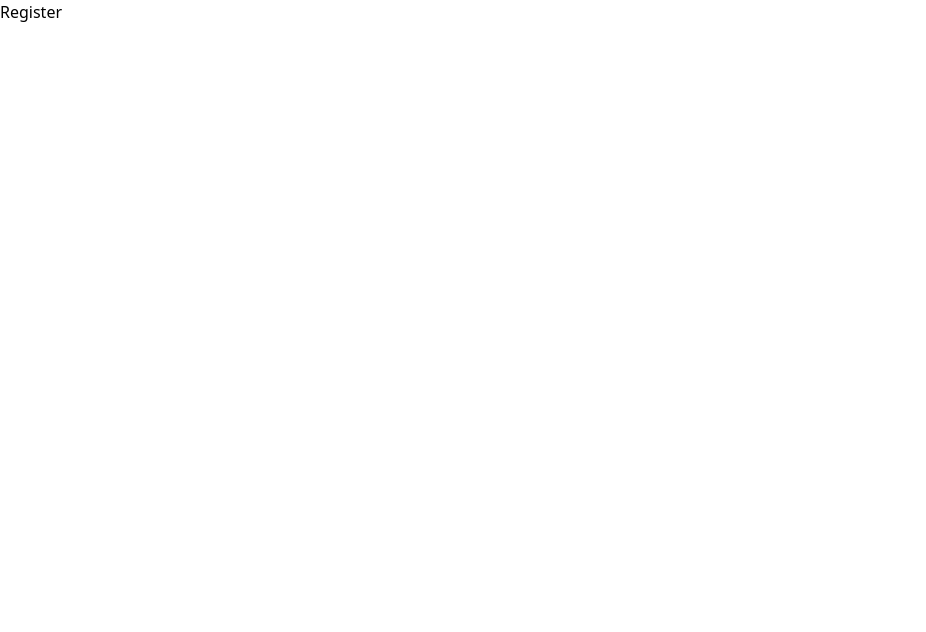
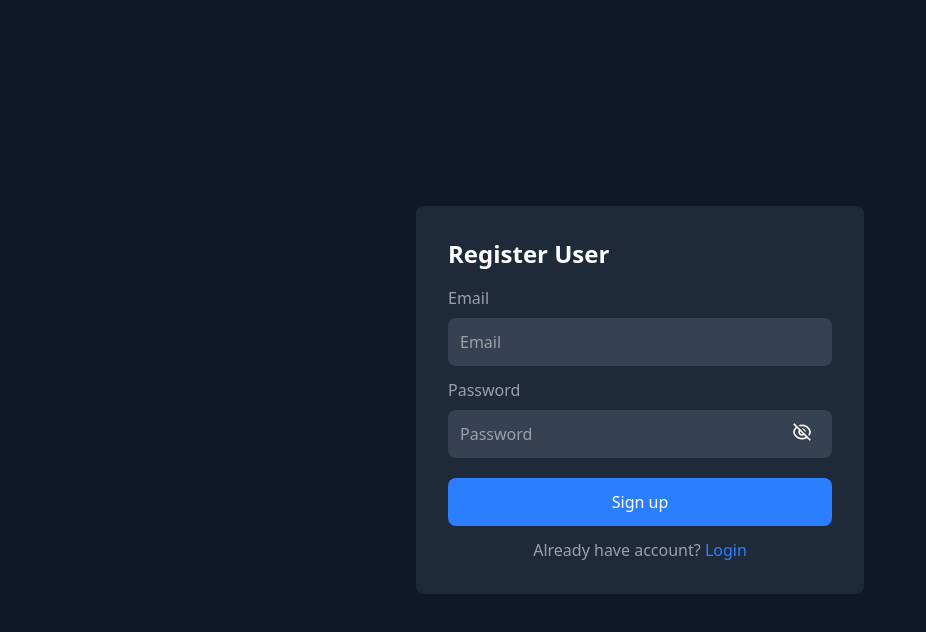
Before and after one commit to CoderVaibhav18/AI-Developer, a React (Vite) app in the folder Frontend/: page /register in a window 1280 px wide. Shown: the top 632 px of the page, without its empty margins (0-926 px from the left). Built offline with nearby package versions, Linux system fonts and the light colour scheme.

Commit message:
almost done user authentication

```diff
--- a/Frontend/package.json
+++ b/Frontend/package.json
@@ -11,6 +11,7 @@
   },
   "dependencies": {
     "@tailwindcss/vite": "^4.0.6",
+    "axios": "^1.7.9",
     "react": "^19.0.0",
     "react-dom": "^19.0.0",
     "react-router-dom": "^7.1.5",
--- a/Frontend/src/pages/Login.jsx
+++ b/Frontend/src/pages/Login.jsx
@@ -5,6 +5,9 @@ import { Link } from "react-router-dom";
 const Login = () => {
   const [hidePass, setHidePass] = useState("password");
   const [eyeChange, setEyeChange] = useState(true); // Fixed initial state
+
+  const [email, setEmail] = useState("");
+  const [password, setPassword] = useState("");
 
   const handleShowPass = () => {
     if (eyeChange) {
@@ -16,11 +19,21 @@ const Login = () => {
     }
   };
 
+  const submitHandler = (e) => {
+    e.preventDefault();
+    let userData = {
+      email: email,
+      password: password,
+    };
+
+    console.log(userData);
+  };
+
   return (
-    <div className="h-screen flex items-center justify-center bg-gray-900">
-      <div className="bg-gray-800 w-full max-w-md p-8 rounded-lg">
-        <h2 className="font-bold text-2xl text-white mb-4">Login</h2>
-        <form>
+    <div className="h-screen px-5 flex items-center justify-center bg-gray-900">
+      <div className="bg-gray-800 w-full max-w-md p-8  rounded-lg">
+        <h2 className="font-bold text-2xl text-white mb-4">Login User</h2>
+        <form onSubmit={(e) => submitHandler(e)}>
           <div className="mb-3">
             <label className="block text-gray-400 mb-2" htmlFor="email">
               Email
@@ -28,6 +41,7 @@ const Login = () => {
             <input
               type="email"
               id="email"
+              onChange={(e) => setEmail(e.target.value)}
               className="w-full bg-gray-700 p-3 outline-none rounded-lg text-white border-none"
               placeholder="Email"
             />
@@ -41,12 +55,15 @@ const Login = () => {
               className="text-xl absolute right-5 top-10 cursor-pointer"
             >
               <i
-                className={`${eyeChange ? "ri-eye-off-line" : "ri-eye-line"}`}
+                className={`${
+                  eyeChange ? "ri-eye-off-line" : "ri-eye-line"
+                } text-amber-50`}
               ></i>
             </h2>
             <input
               type={hidePass}
               id="password"
+              onChange={(e) => setPassword(e.target.value)}
               className="w-full bg-gray-700 p-3 outline-none rounded-lg text-white border-none"
               placeholder="Password"
             />
@@ -60,7 +77,9 @@ const Login = () => {
         </form>
         <p className="text-center text-gray-400 mt-3">
           Don&apos;t have account?{" "}
-          <Link className="text-blue-500 hover:underline">Register</Link>
+          <Link to="/register" className="text-blue-500 hover:underline">
+            Register
+          </Link>
         </p>
       </div>
     </div>
--- a/Frontend/src/pages/Register.jsx
+++ b/Frontend/src/pages/Register.jsx
@@ -1,7 +1,87 @@
-import React from "react";
+// import React from "react";
+import { useState } from "react";
+import { Link } from "react-router-dom";
 
 const Register = () => {
-  return <div>Register</div>;
+  const [hidePass, setHidePass] = useState("password");
+  const [eyeChange, setEyeChange] = useState(true); // Fixed initial state
+
+  const [email, setEmail] = useState("");
+  const [password, setPassword] = useState("");
+
+  const handleShowPass = () => {
+    if (eyeChange) {
+      setEyeChange(false);
+      setHidePass("text");
+    } else {
+      setEyeChange(true);
+      setHidePass("password");
+    }
+  };
+
+  const submitHandler = (e) => {
+    e.preventDefault();
+    let userData = {
+      email: email,
+      password: password,
+    };
+
+    console.log(userData);
+  };
+
+  return (
+    <div className="h-screen px-5 flex items-center justify-center bg-gray-900">
+      <div className="bg-gray-800 w-full max-w-md p-8  rounded-lg">
+        <h2 className="font-bold text-2xl text-white mb-4">Register User</h2>
+        <form onSubmit={(e) => submitHandler(e)}>
+          <div className="mb-3">
+            <label className="block text-gray-400 mb-2" htmlFor="email">
+              Email
+            </label>
+            <input
+              type="email"
+              id="email"
+              onChange={(e) => setEmail(e.target.value)}
+              className="w-full bg-gray-700 p-3 outline-none rounded-lg text-white border-none"
+              placeholder="Email"
+            />
+          </div>
+          <div className="mb-3 relative">
+            <label className="block text-gray-400 mb-2" htmlFor="password">
+              Password
+            </label>
+            <h2
+              onClick={() => handleShowPass()}
+              className="text-xl absolute right-5 top-10 cursor-pointer"
+            >
+              <i
+                className={`${eyeChange ? "ri-eye-off-line" : "ri-eye-line"} text-amber-50`}
+              ></i>
+            </h2>
+            <input
+              type={hidePass}
+              id="password"
+              onChange={(e) => setPassword(e.target.value)}
+              className="w-full bg-gray-700 p-3 outline-none rounded-lg text-white border-none"
+              placeholder="Password"
+            />
+          </div>
+          <button
+            className="w-full bg-blue-500 hover:bg-blue-600 mt-2 p-3 outline-none rounded-lg text-white border-none"
+            type="submit"
+          >
+            Sign up {/* Fixed button text */}
+          </button>
+        </form>
+        <p className="text-center text-gray-400 mt-3">
+          Already have account?{" "}
+          <Link to="/login" className="text-blue-500 hover:underline">
+            Login
+          </Link>
+        </p>
+      </div>
+    </div>
+  );
 };
 
 export default Register;
```
Also changed, not shown: 1 other file (tests, documents, lock files or other folders).
